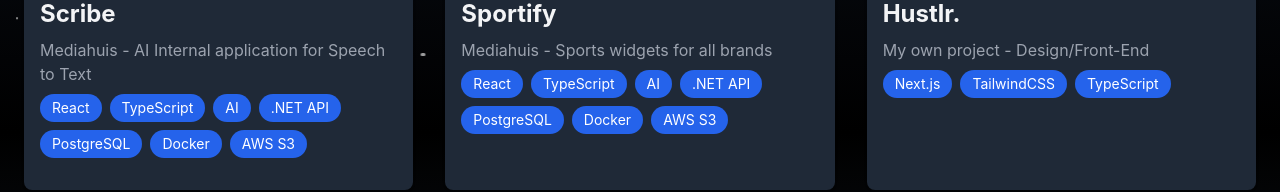
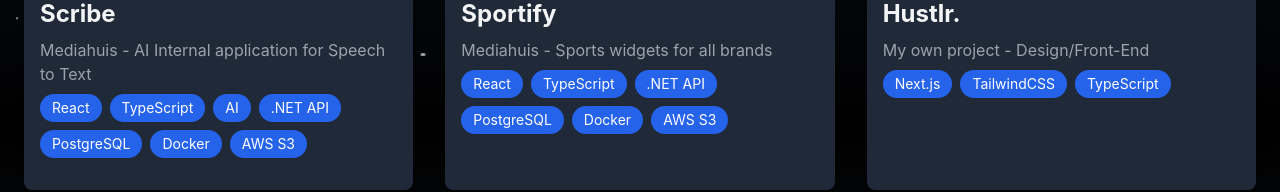
Before and after one commit to IliasMahyou/stageBlog, a React (Create React App) app: page /portfolio in a window 1280 px wide. Shown: the part 434-626 px from the top of the page. Built offline with nearby package versions, Linux system fonts and the light colour scheme; the HTML template or start-up script is replaced by a standard one.

Commit message:
sportify no AI

```diff
--- a/src/pages/PortfolioPage.tsx
+++ b/src/pages/PortfolioPage.tsx
@@ -13,7 +13,7 @@
     title: 'Sportify',
     description: 'Mediahuis - Sports widgets for all brands',
     image: 'https://i.ibb.co/YWXsgJw/Screenshot-2025-01-09-131949.png',
-    technologies: ['React', 'TypeScript', 'AI','.NET API','PostgreSQL','Docker','AWS S3'],
+    technologies: ['React', 'TypeScript','.NET API','PostgreSQL','Docker','AWS S3'],
   },
   {
     id: 3,
```
